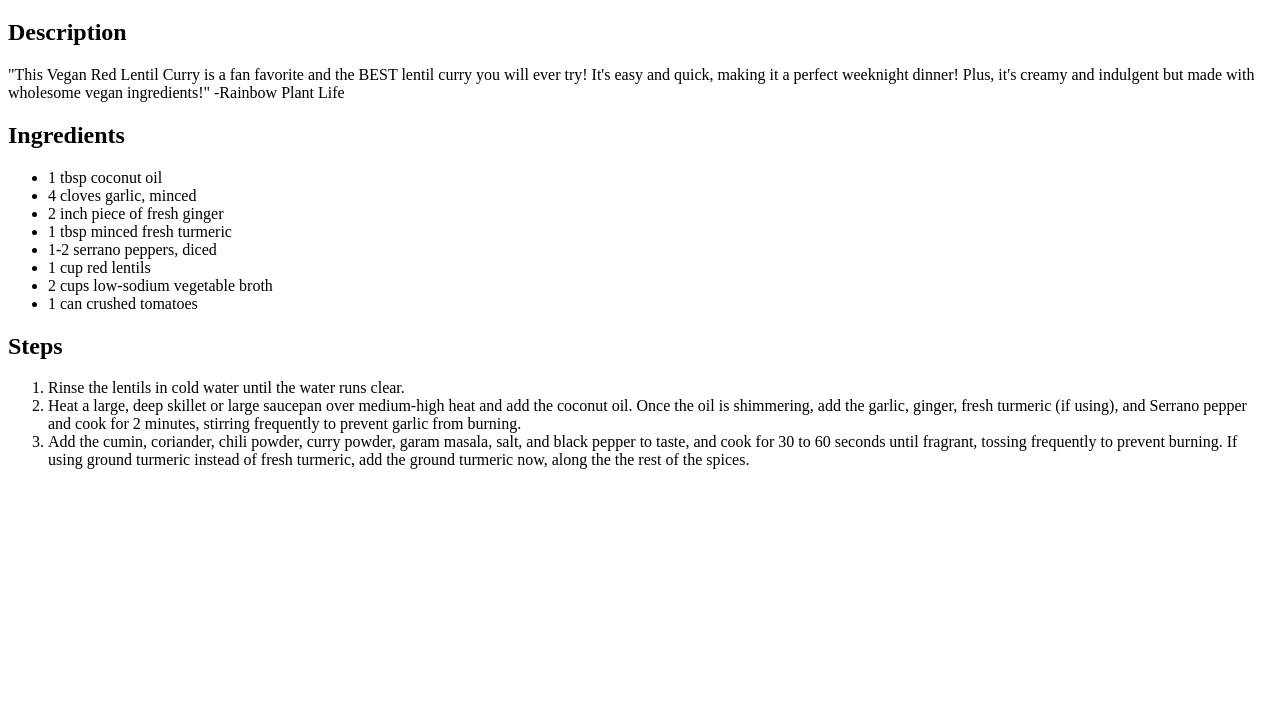
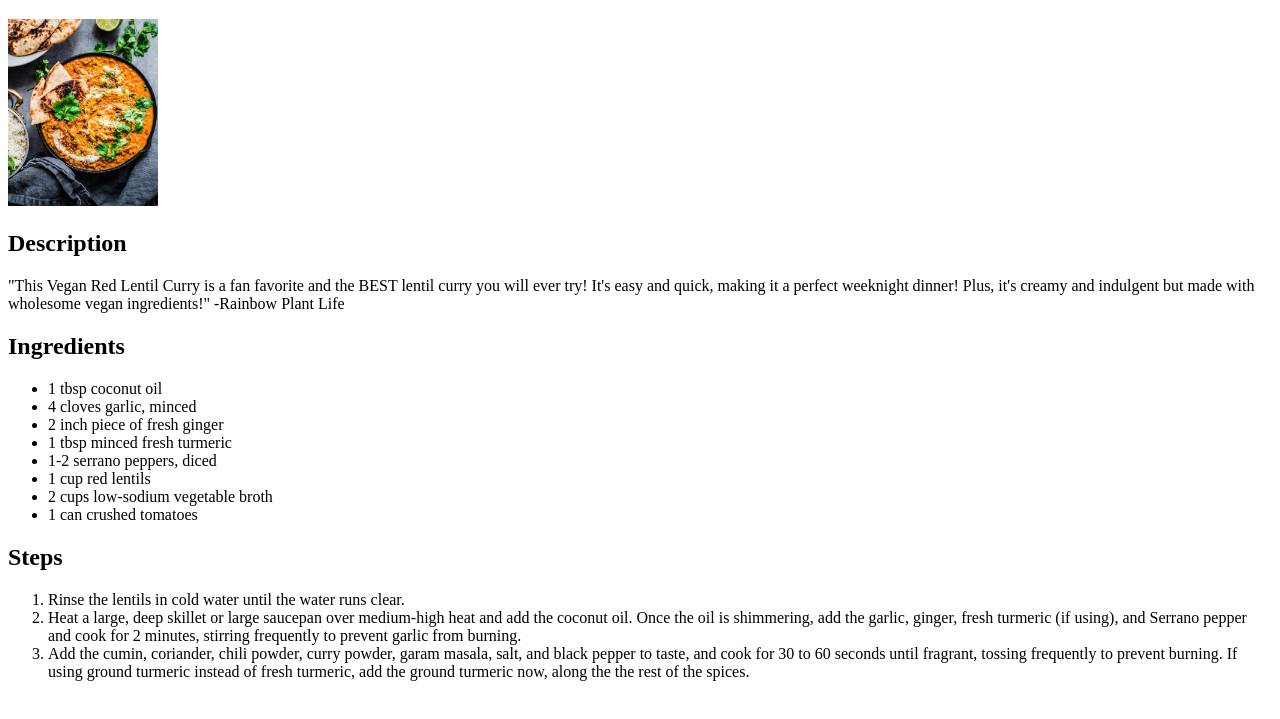
Before and after one commit to rachel-burns/odin-recipes, a plain HTML site: page recipes/red-lentil-curry.html in a window 1280 px wide. Shown: the part 61-780 px from the top of the page. Drawn offline with Linux system fonts and the light colour scheme.

Commit message:
Add recipe image to red-lentil-curry.html

```diff
--- a/recipes/red-lentil-curry.html
+++ b/recipes/red-lentil-curry.html
@@ -6,6 +6,7 @@
     </head>
     <body>
         <h1>Red Lentil Curry</h1>
+        <img src="../images/red-lentil-curry.jpg" alt="Red Lentil Curry" width="150">
         <h2>Description</h2>
         <p>"This Vegan Red Lentil Curry is a fan favorite and the BEST lentil curry you will ever try! It's easy and quick, making it a perfect weeknight dinner! Plus, it's creamy and indulgent but made with wholesome vegan ingredients!" -Rainbow Plant Life</p>
         <h2>Ingredients</h2>
```
